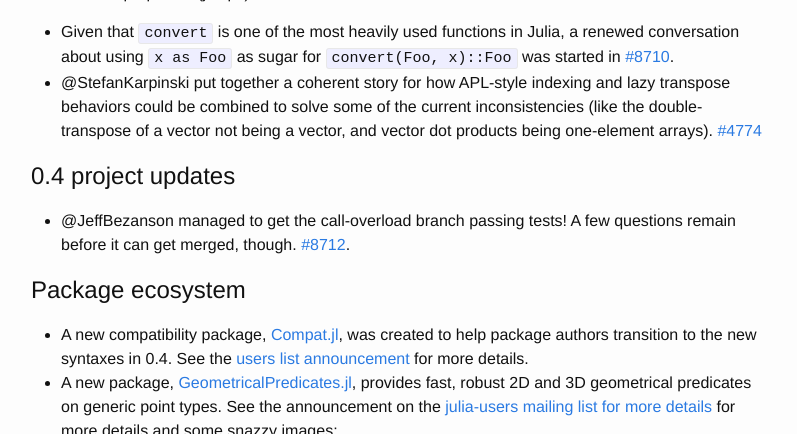
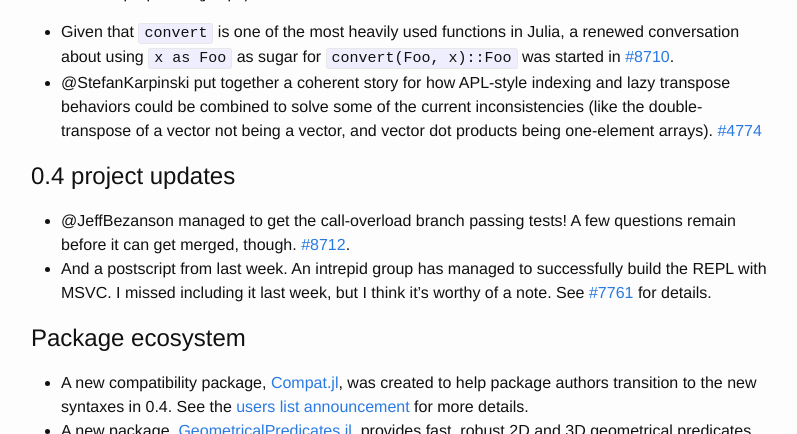
Before and after one commit to thisweekinjulia/thisweekinjulia.github.io, a Jekyll site: the page built from _posts/2014-10-18-October-18.markdown, in a window 1280 px wide and 900 px high, scrolled down 476 px, cut to the strip 0-434 px from the top of the window. Shown: the whole strip, without its empty margins (239-1036 px from the left). Built offline with Jekyll 4.4.1, drawn with Linux system fonts in a browser that asks for light colours.

Commit message:
Update 2014-10-18-October-18.markdown

```diff
--- a/_posts/2014-10-18-October-18.markdown
+++ b/_posts/2014-10-18-October-18.markdown
@@ -21,6 +21,7 @@ Several new proposals (juleps) were submitted this week.
 # 0.4 project updates
 
 * @JeffBezanson managed to get the call-overload branch passing tests!  A few questions remain before it can get merged, though.  [#8712](https://github.com/JuliaLang/julia/pull/8712).
+* And a postscript from last week.  An intrepid group has managed to successfully build the REPL with MSVC.  I missed including it last week, but I think it's worthy of a note.  See [#7761](https://github.com/JuliaLang/julia/pull/7761) for details.
 
 # Package ecosystem
 
```
